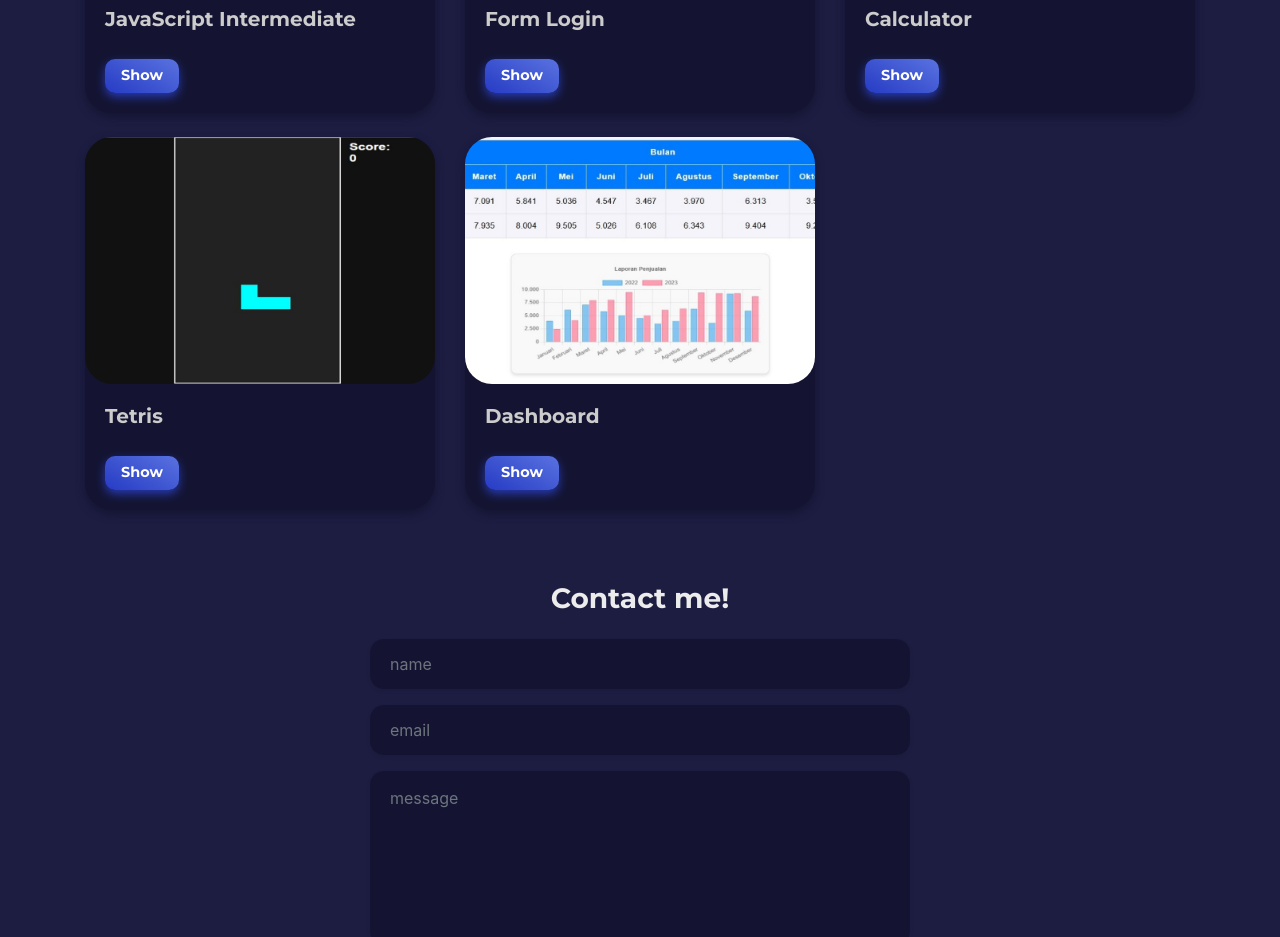
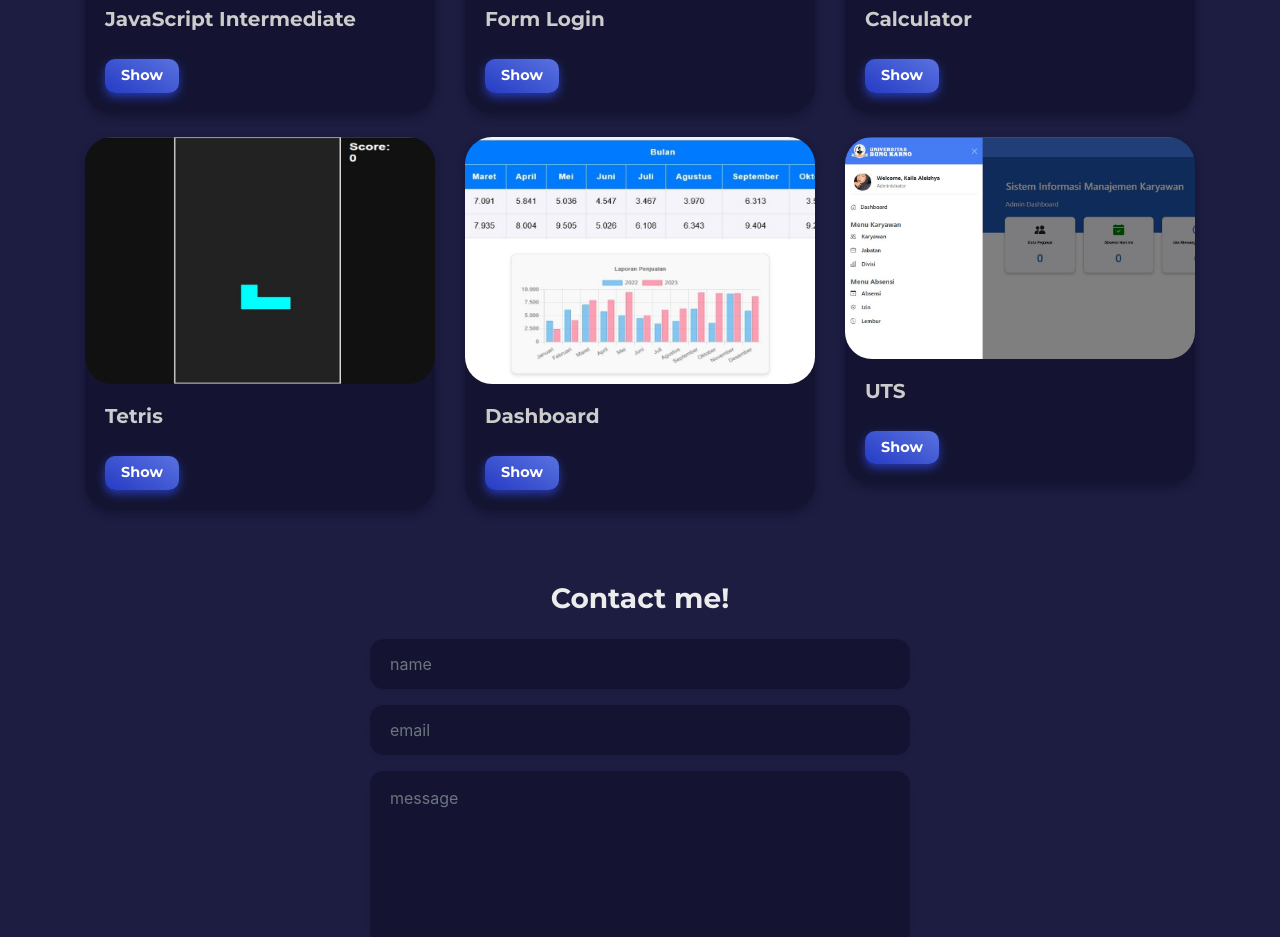
Before and after one commit to yafimahadika7/kaila, a plain HTML site: page index.html in a window 1280 px wide. Shown: the part 1680-2617 px from the top of the page. Drawn offline with nearby package versions, Linux system fonts and the light colour scheme.

Commit message:
Perubahan15

```diff
--- a/index.html
+++ b/index.html
@@ -190,6 +190,15 @@
                     </div>
                 </div>
             </div>
+            <div class="col-xl-4 col-md-6 mb-4 aos-init" data-aos="fade-up" data-aos-delay="100">
+                <div class="card shadow border-0">
+                    <img src="img/portfolio/BG-06.jpg" class="card-img-top" alt="portfolio">
+                    <div class="card-body">
+                        <h5 class="card-title">UTS</h5>
+                        <a class="btn btn-dark px-3 mt-3 nav-item" href="https://uts-kaila.oktabelia.my.id" target="blank">Show</a>
+                    </div>
+                </div>
+            </div>
         </div>
     </div>
     <!-- End of portfolio section -->
```
Also changed, not shown: img/portfolio/BG-06.jpg (added).
